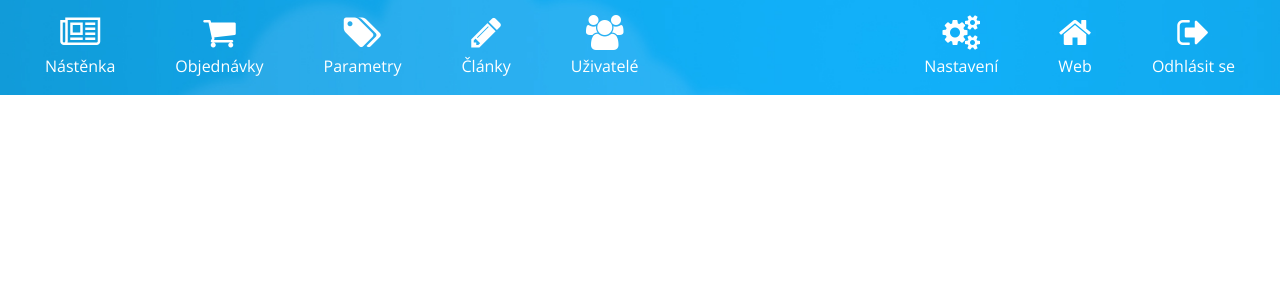
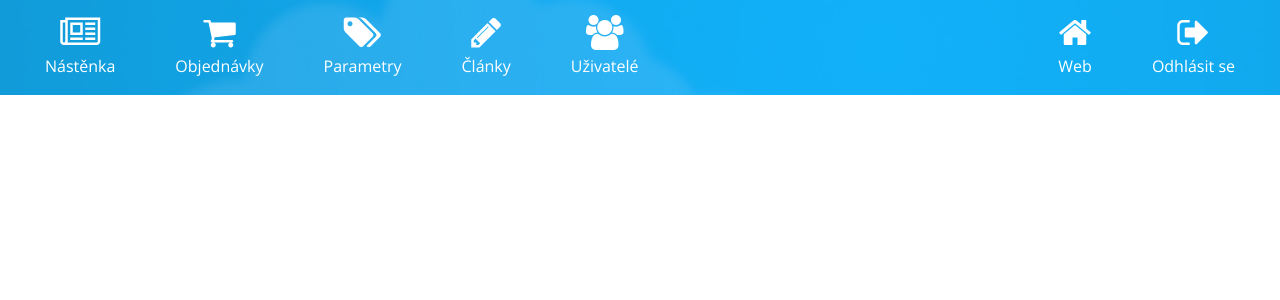
Before and after one commit to LukStankovic/fotoex, a PHP site: page /spravce/home.php in a window 1280 px wide. Shown: the top 300 px of the page. Run offline with PHP 8.4, Linux system fonts and the light colour scheme; the visitor is signed in with stand-in values (Sample User, id 1); some libraries are stand-ins or nearby versions.

Commit message:
Zatím zrušení Nastavení webu

```diff
--- a/spravce/home.php
+++ b/spravce/home.php
@@ -18,7 +18,7 @@
             </div>
             <div class="col-md-5">
                 <ul class="navigace pull-right">
-                    <li><a href="#"><i class="fa fa-gears"></i>Nastavení</a></li>
+                    <!--<li><a href="#"><i class="fa fa-gears"></i>Nastavení</a></li>-->
                     <li><a href="../index.php" target="_blank"><i class="fa fa-home"></i>Web</a></li>
                     <li><a href="index.php"><i class="fa fa-sign-out"></i>Odhlásit se</a></li>
                 </ul>
```
